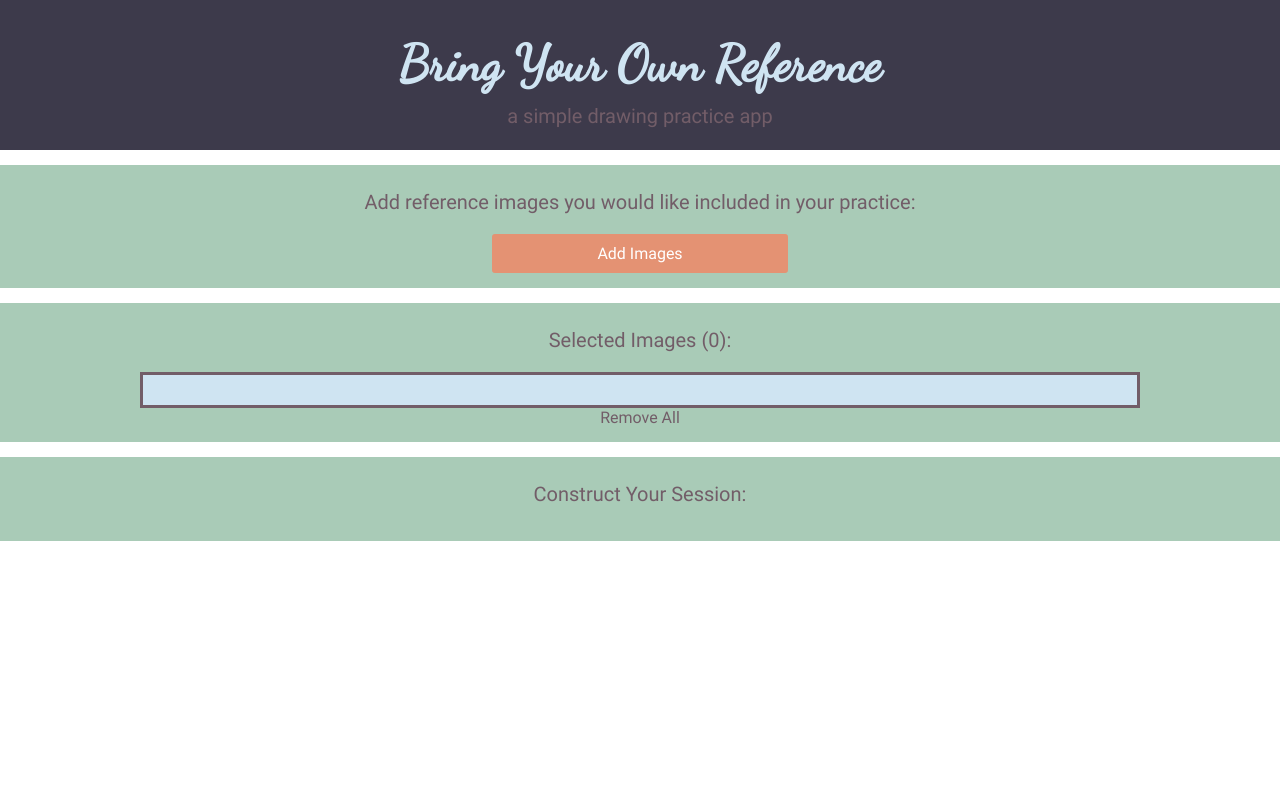
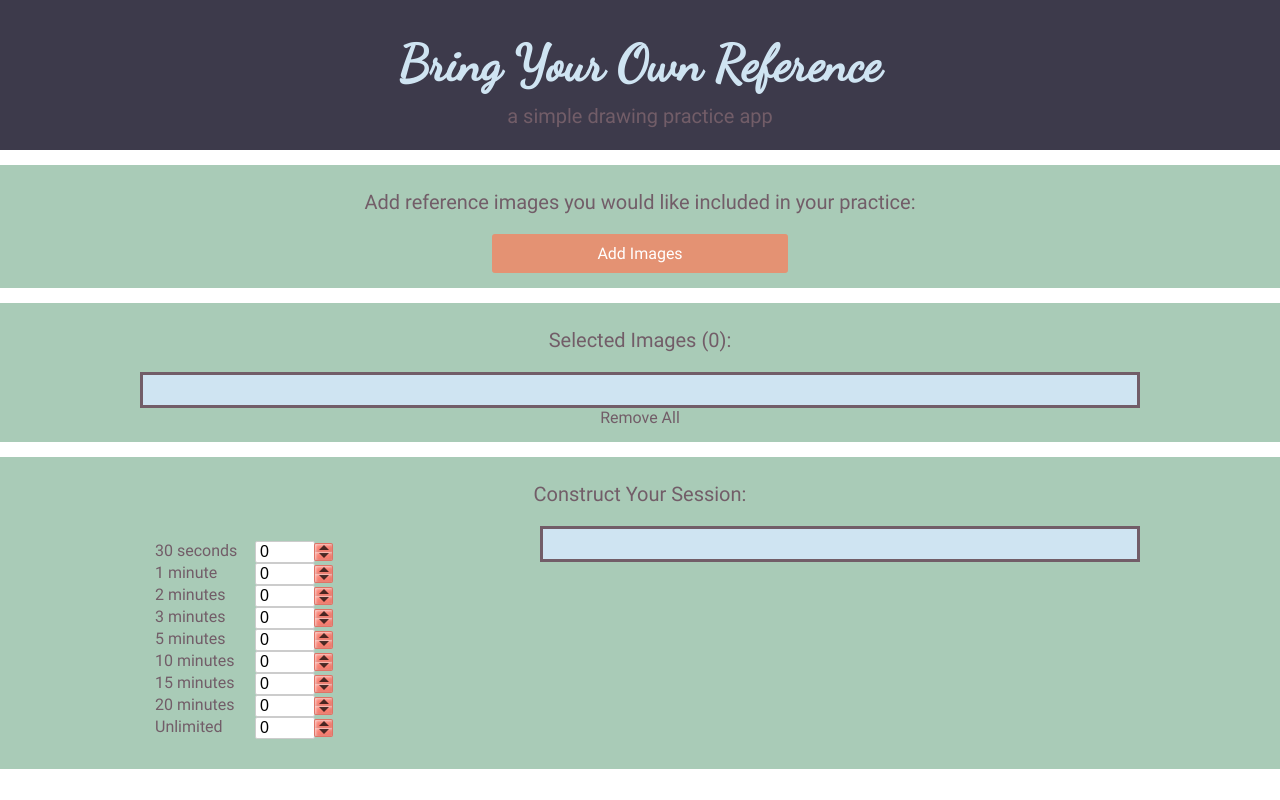
Before and after one commit to tiffanystallings/figure-drawing-app, a React (Create React App) app: page / in a window 1280 px wide. Built offline with nearby package versions, Linux system fonts and the light colour scheme.

Commit message:
Add session selection elements

```diff
--- a/src/components/main/SelectSessionSection.js
+++ b/src/components/main/SelectSessionSection.js
@@ -1,7 +1,39 @@
+import { useState } from "react";
+import StyledAlternateContentArea from "../styled/StyledAlternateContentArea";
 import StyledContentArea from "../styled/StyledContentArea";
+import StyledSelector from "../styled/StyledSelector";
 import StyledSubHeading from "../styled/StyledSubHeading";
+import _ from "lodash";
 
 export default function SelectSessionSection (props) {
+    const [sessionList, setSessionList] = useState([]);
+
+    const sessionOptions = [
+        { name: '30 seconds', unlimited: false, seconds: 30 },
+        { name: '1 minute', unlimited: false, seconds: 60 },
+        { name: '2 minutes', unlimited: false, seconds: 120 },
+        { name: '3 minutes', unlimited: false, seconds: 180 },
+        { name: '5 minutes', unlimited: false, seconds: 300 },
+        { name: '10 minutes', unlimited: false, seconds: 600 },
+        { name: '15 minutes', unlimited: false, seconds: 900 },
+        { name: '20 minutes', unlimited: false, seconds: 1200 },
+        { name: 'Unlimited', unlimited: true, seconds: 9999 }
+    ]
+
+    const handleSessionChange = (e, session) => {
+        console.log(e, session);
+    }
+
+    const SessionSelectorList = () => _.map(sessionOptions, session => (
+        <StyledSelector
+            name={session.name}
+            value={0}
+            key={session.name}
+            unlimited={session.unlimited}
+            onChange={e => handleSessionChange(e, session)}
+        />
+    ))
+
     return(
         <section>
             <StyledContentArea
@@ -10,6 +42,25 @@ export default function SelectSessionSection (props) {
                 flexDirection="column"
                 justify="center">
                 <StyledSubHeading>Construct Your Session:</StyledSubHeading>
+
+                <StyledContentArea
+                    margin="0"
+                    padding="0"
+                    width="1000px">
+                    <StyledContentArea
+                        width="40%"
+                        margin="0"
+                        flexDirection="column">
+                        <SessionSelectorList />
+                    </StyledContentArea>
+
+                    <StyledAlternateContentArea
+                        width="60%"
+                        margin="0"
+                        flexDirection="column">
+                        {/* Reorderable table of selections */}
+                    </StyledAlternateContentArea>
+                </StyledContentArea>
             </StyledContentArea>
         </section>
     )
--- /dev/null
+++ b/src/components/styled/StyledSelector.js
@@ -0,0 +1,48 @@
+import NumericInput from "react-numeric-input";
+import styled, { withTheme } from "styled-components";
+
+const Input = (props) => (
+    <NumericInput
+        id={props.name}
+        min={0}
+        max={999}
+        value={props.value}
+        onChange={e => props.onChange(e)}
+        style={{
+            input: {
+                width: 60,
+                marginRight: 20
+            },
+            btn: {
+                background: 'salmon',
+                color: '#fff'
+            }
+        }}/>
+);
+
+const Label = (props) => (
+    <label className={props.className} htmlFor={props.name}>{props.name}</label>
+);
+
+const SelectorRow = styled.div`
+    display: flex;
+    color: ${props => props.theme.displayArea.fg};
+`
+
+const StyledLabel = styled(Label)`
+    display: block;
+    width: 100px;
+`
+
+function StyledSelector (props) {
+    const {name, value, onChange} = props;
+
+    return(
+        <SelectorRow>
+            <StyledLabel name={name} />
+            <Input name={name} value={value} onChange={onChange} />
+        </SelectorRow>
+    )
+}
+
+export default withTheme(StyledSelector);
```
